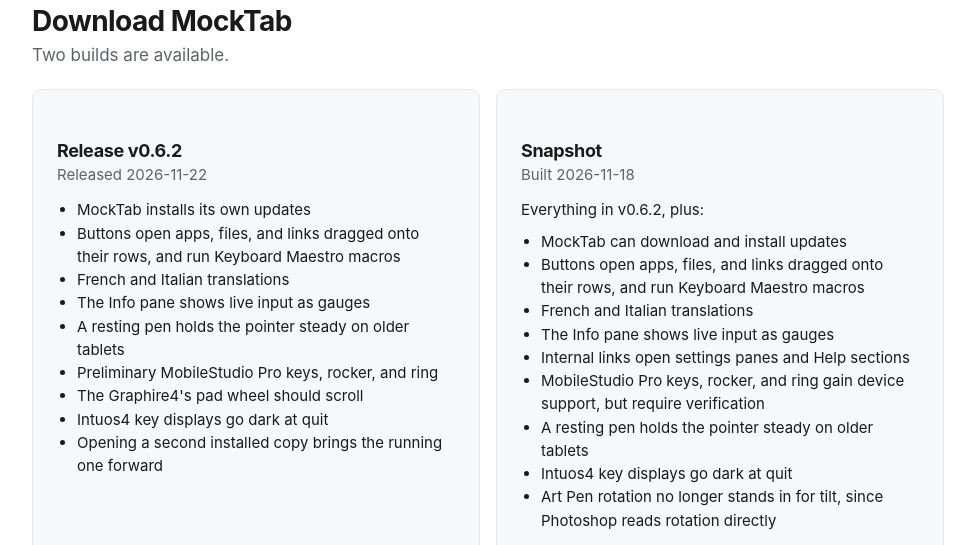
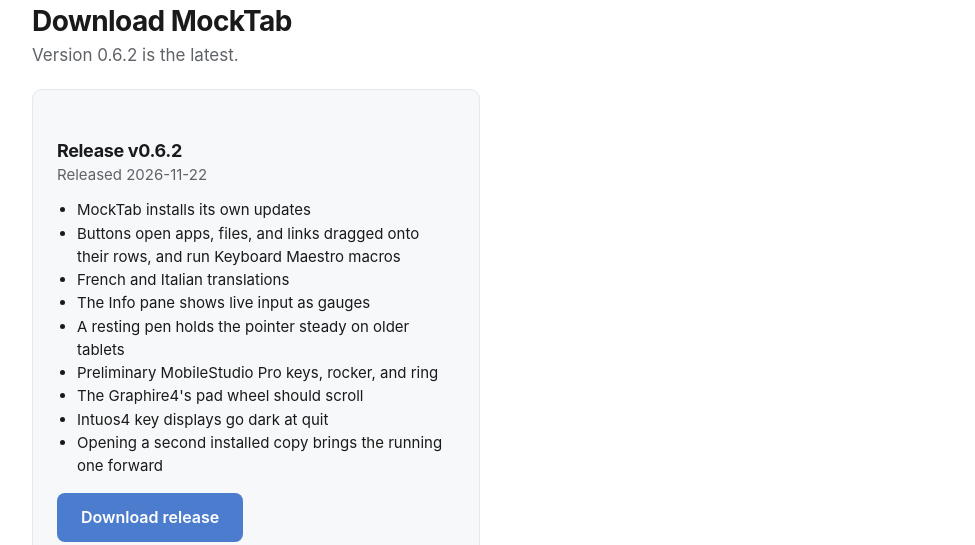
Before and after one commit to Cyzor/mocktab-web, a plain HTML site: page update.html in a window 1280 px wide. Shown: the part 233-778 px from the top of the page, without its empty margins (152-1127 px from the left). Drawn offline with Linux system fonts and the light colour scheme.

Commit message:
Hide snapshot older than release on update page

```diff
--- a/update.html
+++ b/update.html
@@ -147,17 +147,22 @@
                 const snapAhead = run && run.snapshotDate && time(snap.date) > time(run.snapshotDate);
 
                 let title, fact;
-                if (!run) { title = "Download MockTab"; fact = "Two builds are available."; }
+                if (!run) { title = "Download MockTab"; fact = snapLeads ? "Two builds are available." : "Version " + rel.version + " is the latest."; }
                 else if (relAhead) { title = "Update available."; fact = "A new release is out."; }
                 else if (snapAhead) { title = "A newer snapshot is out."; fact = "You're following snapshots."; }
                 else { title = "MockTab is up to date."; fact = snapLeads && onRel
                     ? "A snapshot of more recent changes is also available." : "Nothing newer is available."; }
 
                 const status = el("div", { className: "status" }, [el("h2", { textContent: title }), el("p", { textContent: fact })]);
-                const cards = el("div", { className: "channels" }, [
-                    channel({ title: "Release v" + rel.version, when: "Released " + stamp(rel.date),
-                        notes: rel.notes, url: rel.url, label: "Download release",
-                        installed: onRel, newer: !!relAhead, primary: !snapAhead }),
+                const release = channel({ title: "Release v" + rel.version, when: "Released " + stamp(rel.date),
+                    notes: rel.notes, url: rel.url, label: "Download release",
+                    installed: onRel, newer: !!relAhead, primary: !snapAhead || !snapLeads });
+                // A snapshot older than the release holds nothing the release lacks.
+                if (!snapLeads) {
+                    document.getElementById("result").replaceChildren(status, el("div", { className: "channels" }, [release]));
+                    return;
+                }
+                const cards = el("div", { className: "channels" }, [release,
                     channel({ title: "Snapshot", when: "Built " + stamp(snap.date),
                         blurb: "Everything in v" + rel.version + (snap.notes ? ", plus:" : ", plus newer work."), notes: snap.notes,
                         url: snap.url, label: "Download snapshot",
```
